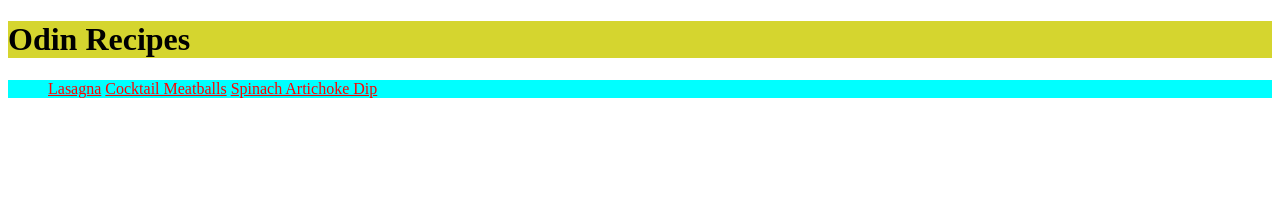
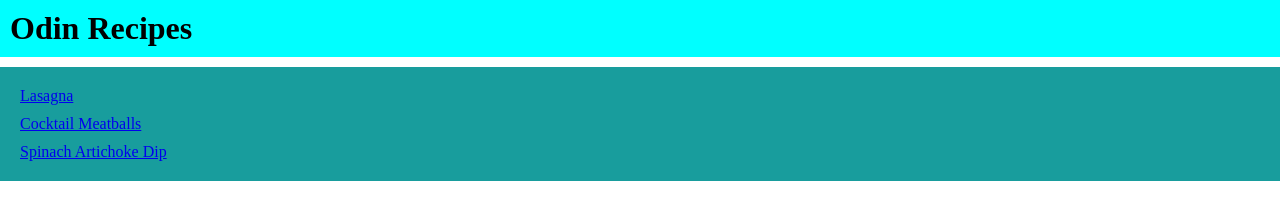
Before and after one commit to rynjcb/odin-recipes, a plain HTML site: page index.html in a window 1280 px wide. Drawn offline with Linux system fonts and the light colour scheme.

Commit message:
Added HTML and CSS changes on main page

```diff
--- a/index.css
+++ b/index.css
@@ -1,11 +1,21 @@
-h1 {
-    background-color: rgb(213, 213, 47);
+* {
+    box-sizing: border-box;
+    margin: 0;
+    padding: 0;
 }
 
-ul {
+.header-title {
     background-color: aqua;
+    padding: 10px;
+    margin-bottom: 10px;
 }
 
-a {
-    color: red;
+.recipes-title {
+    background-color: rgb(24, 157, 157);
+    padding: 10px;
 }
+
+.recipes {
+    display: block;
+    margin: 10px;
+}
--- a/index.html
+++ b/index.html
@@ -7,11 +7,13 @@
         <link rel="stylesheet" href="index.css" />
     </head>
     <body>
-        <h1>Odin Recipes</h1>
-        <ul>
-            <a href="./recipes/lasagna.html">Lasagna</a>
-            <a href="./recipes/cocktail-meatballs.html">Cocktail Meatballs</a>
-            <a href="./recipes/spinach-artichoke-dip.html"
+        <h1 class="header-title">Odin Recipes</h1>
+        <ul class="recipes-title">
+            <a href="./recipes/lasagna.html" class="recipes">Lasagna</a>
+            <a href="./recipes/cocktail-meatballs.html" class="recipes"
+                >Cocktail Meatballs</a
+            >
+            <a href="./recipes/spinach-artichoke-dip.html" class="recipes"
                 >Spinach Artichoke Dip</a
             >
         </ul>
```
